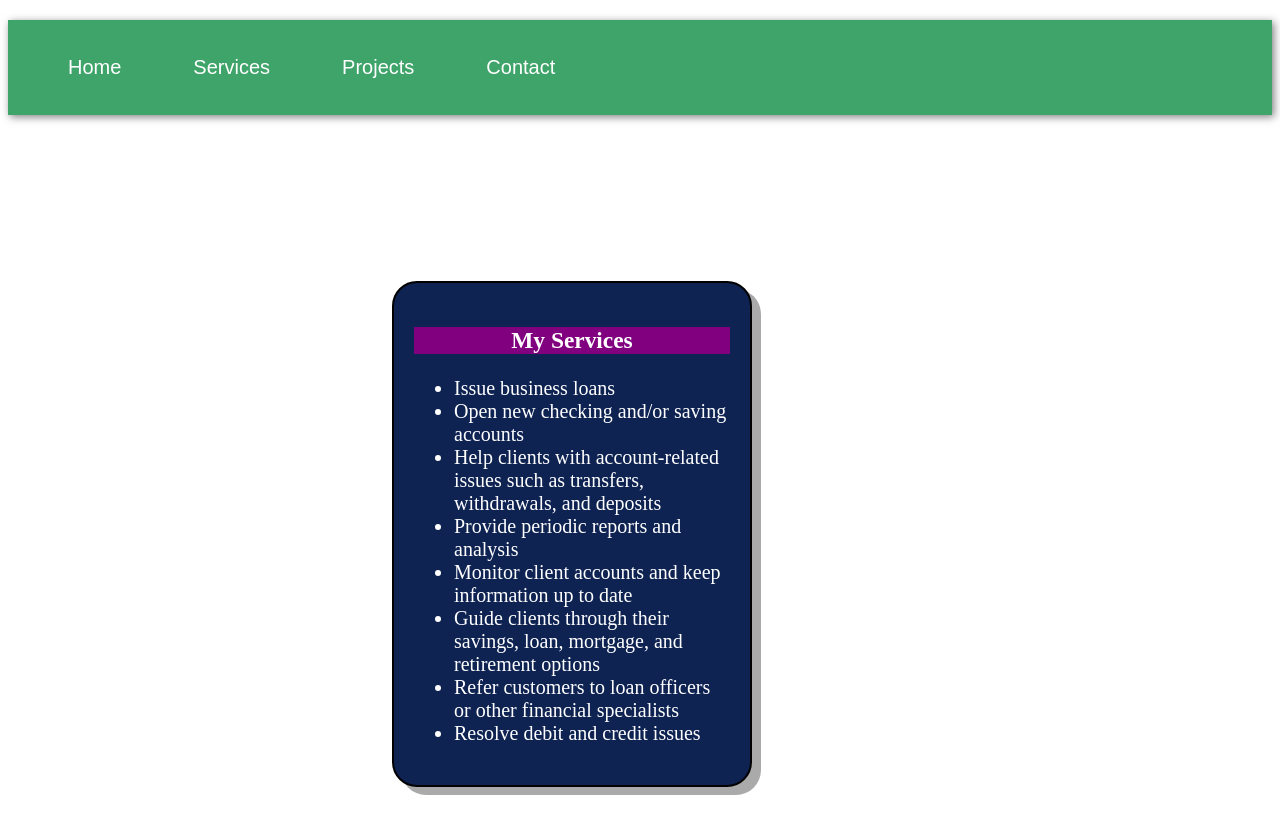
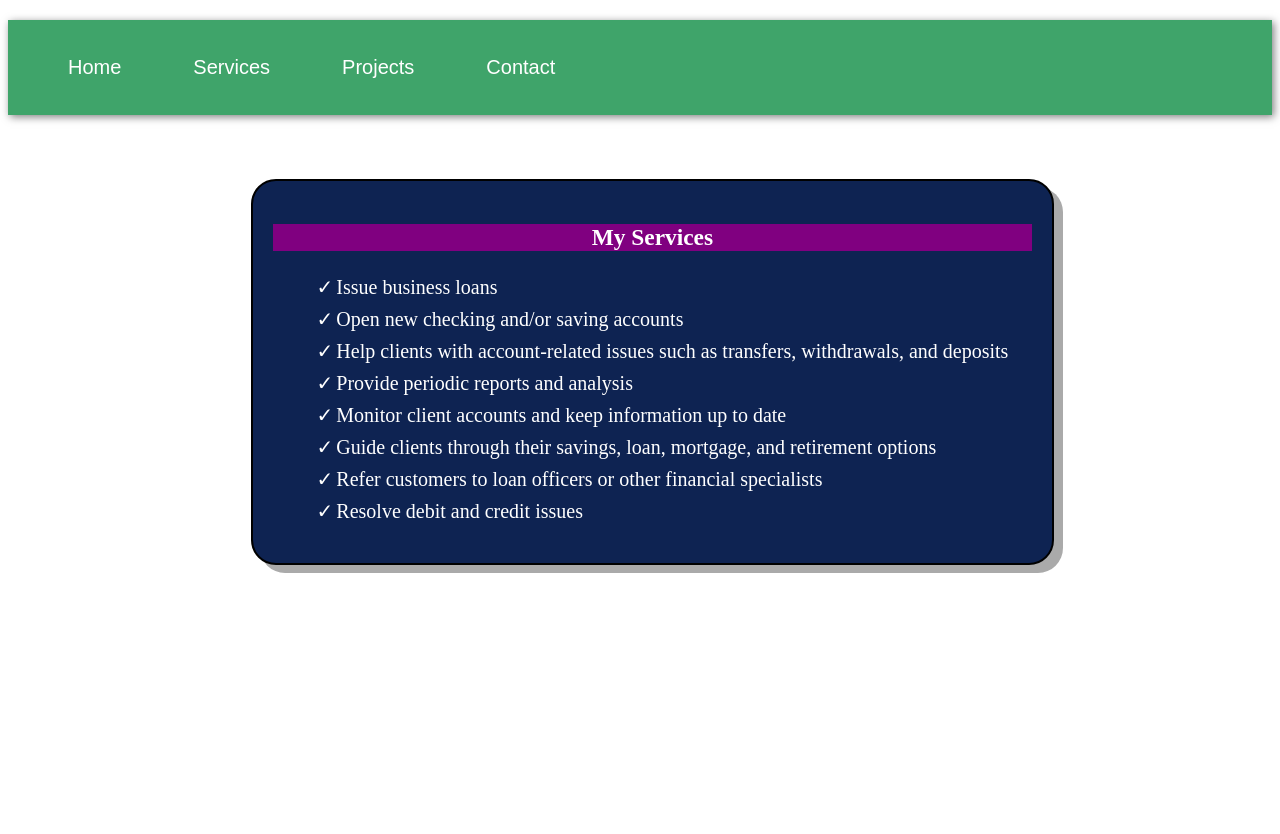
Before and after one commit to KyleSowers/my-appD280, an Angular app: page /services in a window 1280 px wide. Shown: the top 834 px of the page. After the commit the page ends 800 px from the top, so only its background shows below. Built offline with nearby package versions, Linux system fonts and the light colour scheme.

Commit message:
Adds new styling to the services-home.component.html file for the ServicesHome Component.

```diff
--- a/src/app/services-home/services-home.component.css
+++ b/src/app/services-home/services-home.component.css
@@ -1,8 +1,10 @@
 .myServices {
   padding: 20px;
   border: 2px solid #000;
-  width: 25%;
-  margin: 13vw 30vw;
+  /* width: 25%; */
+  width: 60%;
+  /* margin: 13vw 30vw; */
+  margin: 5vw 19vw;
   font-size: 20px;
   background: #0e2352;
   border-radius: 25px;
@@ -10,10 +12,24 @@
   box-shadow: 9px 8px #aaa;
 }
 
+.businessCardTitle {
+  text-align:center;
+}
+
+ul {
+  /* list-style-type:disc; */
+  list-style: none;
+}
+
+ul li:before {
+  content: '✓';
+  margin:0 .25vw;
+}
+
+li {
+  margin-bottom: 8px;
+}
+
 .bussinessCardTitle {
   text-align: center;
 }
-
-ul {
-  list-style-type: disc;
-}
```
